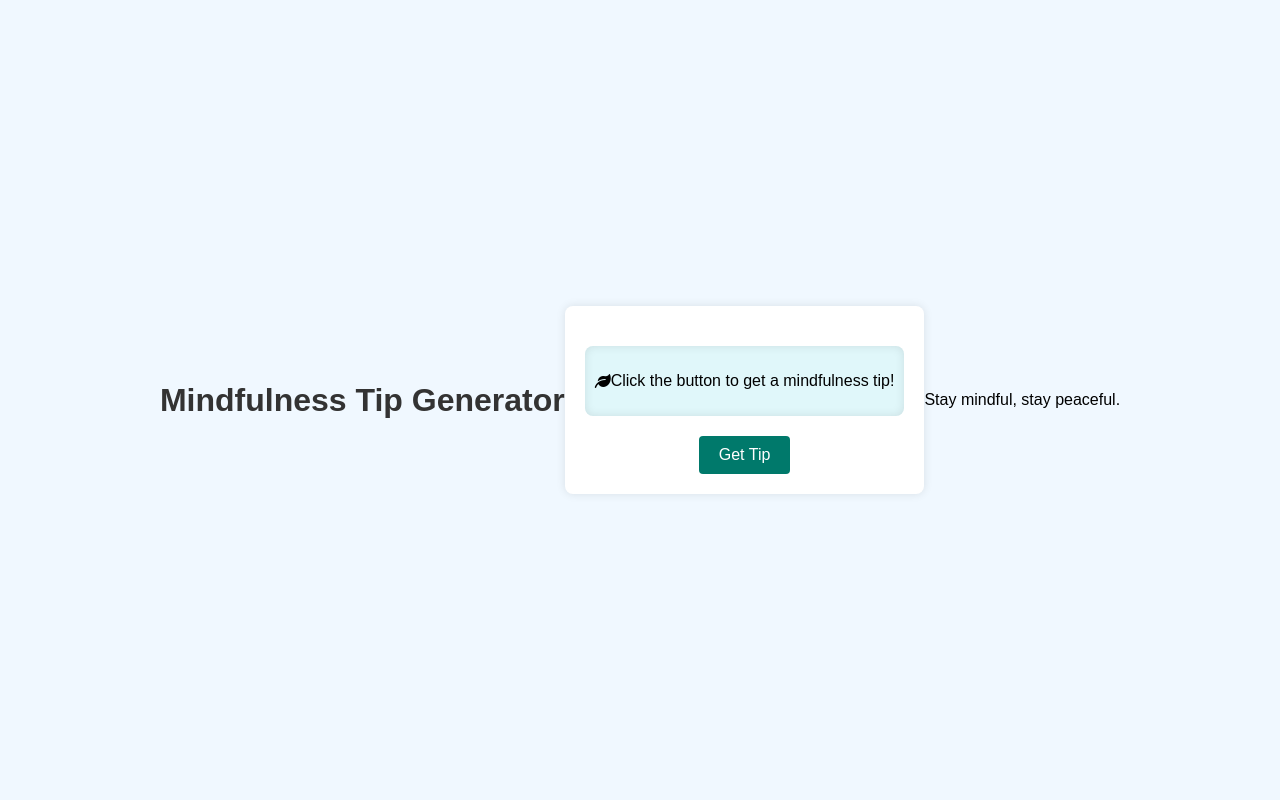
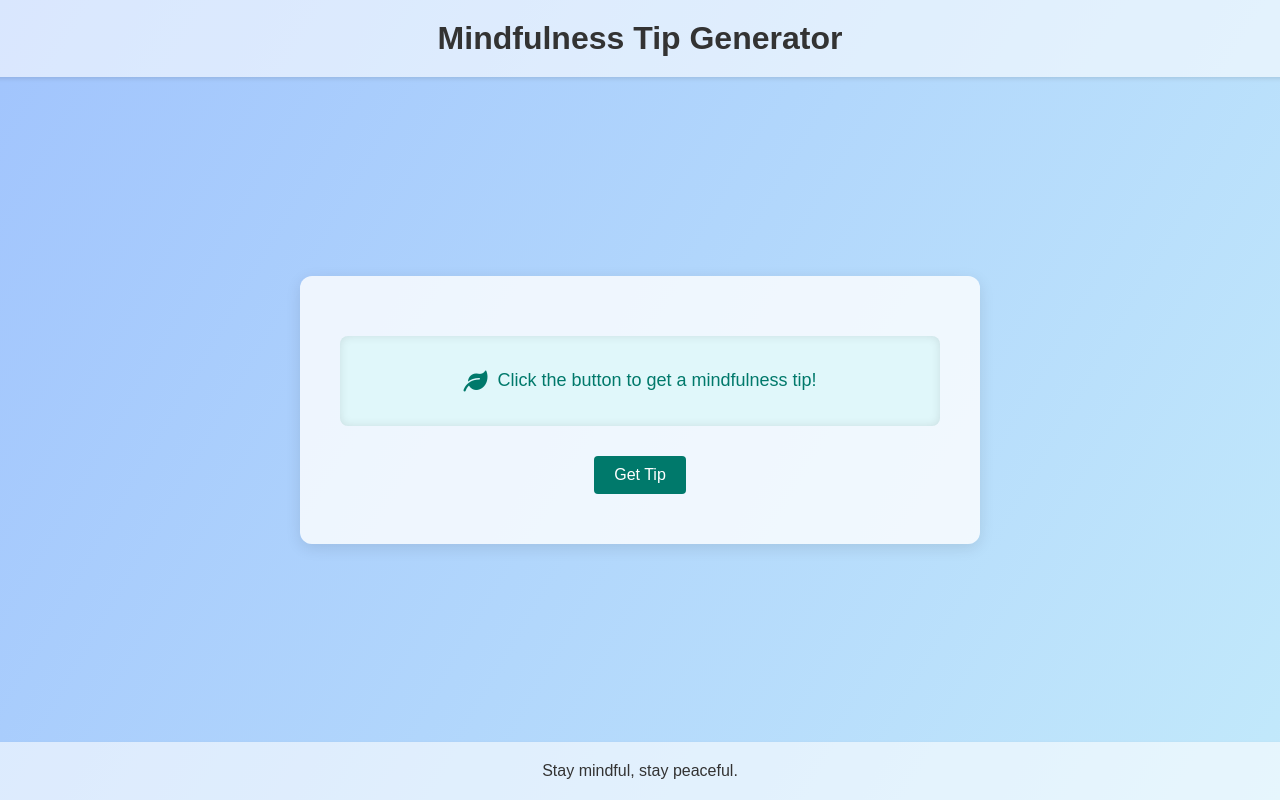
Before and after one commit to aaronsfunstuff/mindfulness, a plain HTML site: page index.html in a window 1280 px wide. Drawn offline with Linux system fonts and the light colour scheme.

Commit message:
Update styles.css

```diff
--- a/styles.css
+++ b/styles.css
@@ -1,35 +1,63 @@
 body {
-    font-family: Arial, sans-serif;
+    font-family: 'Poppins', sans-serif;
     display: flex;
-    justify-content: center;
+    flex-direction: column;
+    justify-content: space-between;
     align-items: center;
-    height: 100vh;
-    background-color: #f0f8ff;
+    min-height: 100vh;
+    background: linear-gradient(120deg, #a1c4fd, #c2e9fb);
+    margin: 0;
+    color: #333;
+}
+
+header, footer {
+    text-align: center;
+    padding: 20px;
+    background-color: #ffffff99;
+    width: 100%;
+    box-shadow: 0 2px 4px rgba(0, 0, 0, 0.1);
+}
+
+header h1 {
+    margin: 0;
+    font-size: 2em;
+}
+
+footer p {
     margin: 0;
 }
 
 .container {
     text-align: center;
-    background-color: #fff;
-    padding: 20px;
-    border-radius: 8px;
-    box-shadow: 0 0 10px rgba(0, 0, 0, 0.1);
-}
-
-h1 {
-    color: #333;
+    background-color: #ffffffcc;
+    padding: 40px;
+    border-radius: 12px;
+    box-shadow: 0 4px 15px rgba(0, 0, 0, 0.1);
+    margin: 20px;
+    width: 90%;
+    max-width: 600px;
 }
 
 .tip-box {
+    display: flex;
+    align-items: center;
+    justify-content: center;
     margin: 20px 0;
-    padding: 10px;
+    padding: 20px;
     background-color: #e0f7fa;
     border-radius: 8px;
     box-shadow: inset 0 0 10px rgba(0, 0, 0, 0.1);
     min-height: 50px;
-    display: flex;
-    align-items: center;
-    justify-content: center;
+    font-size: 18px;
+    color: #00796b;
+    opacity: 1; /* Ensure initial opacity is set */
+    transition: opacity 0.5s ease-in-out; /* Smooth transition */
+}
+
+.tip-icon {
+    margin-right: 10px;
+    font-size: 24px;
+    color: #00796b;
 }
 
 button {
@@ -40,8 +68,21 @@ button {
     border-radius: 4px;
     cursor: pointer;
     font-size: 16px;
+    transition: background-color 0.3s ease;
+    margin: 10px;
 }
 
 button:hover {
     background-color: #004d40;
 }
+
+@media (max-width: 600px) {
+    .tip-box {
+        flex-direction: column;
+    }
+
+    .tip-icon {
+        margin-right: 0;
+        margin-bottom: 10px;
+    }
+}
```
